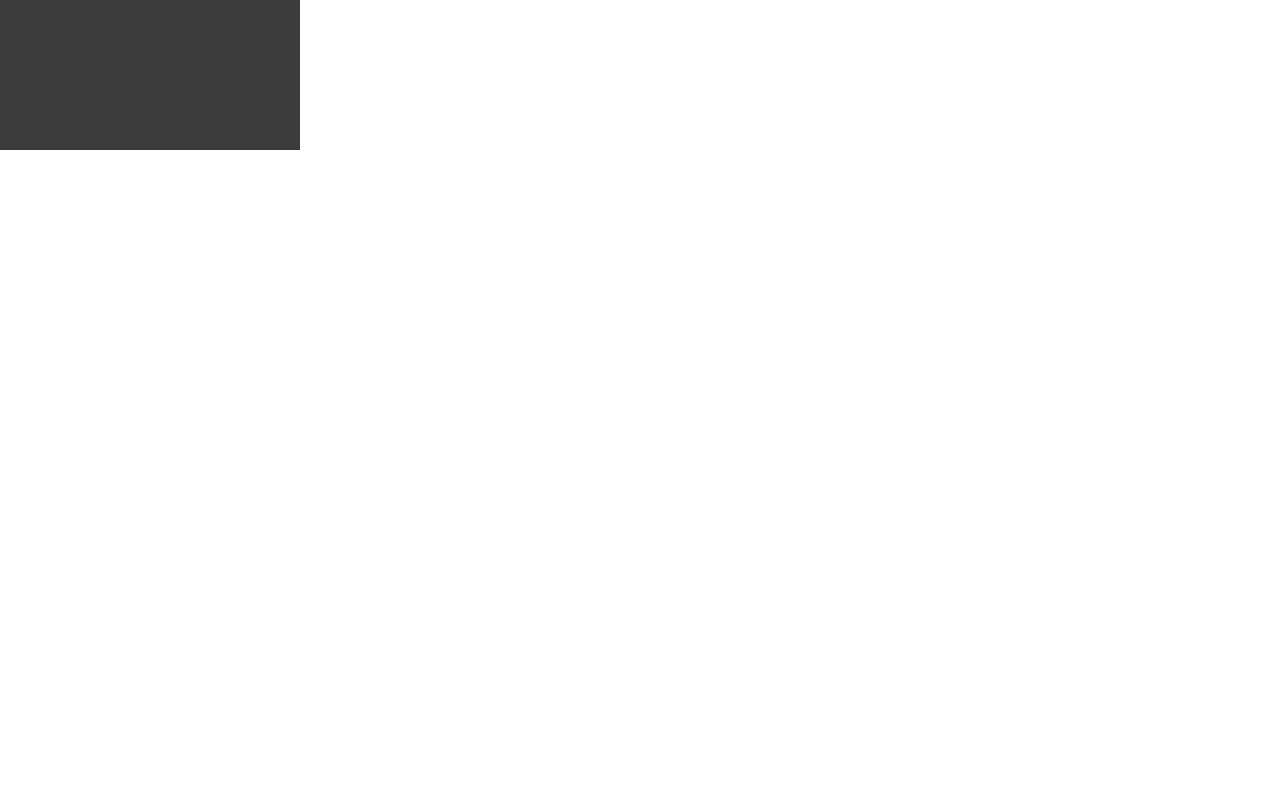
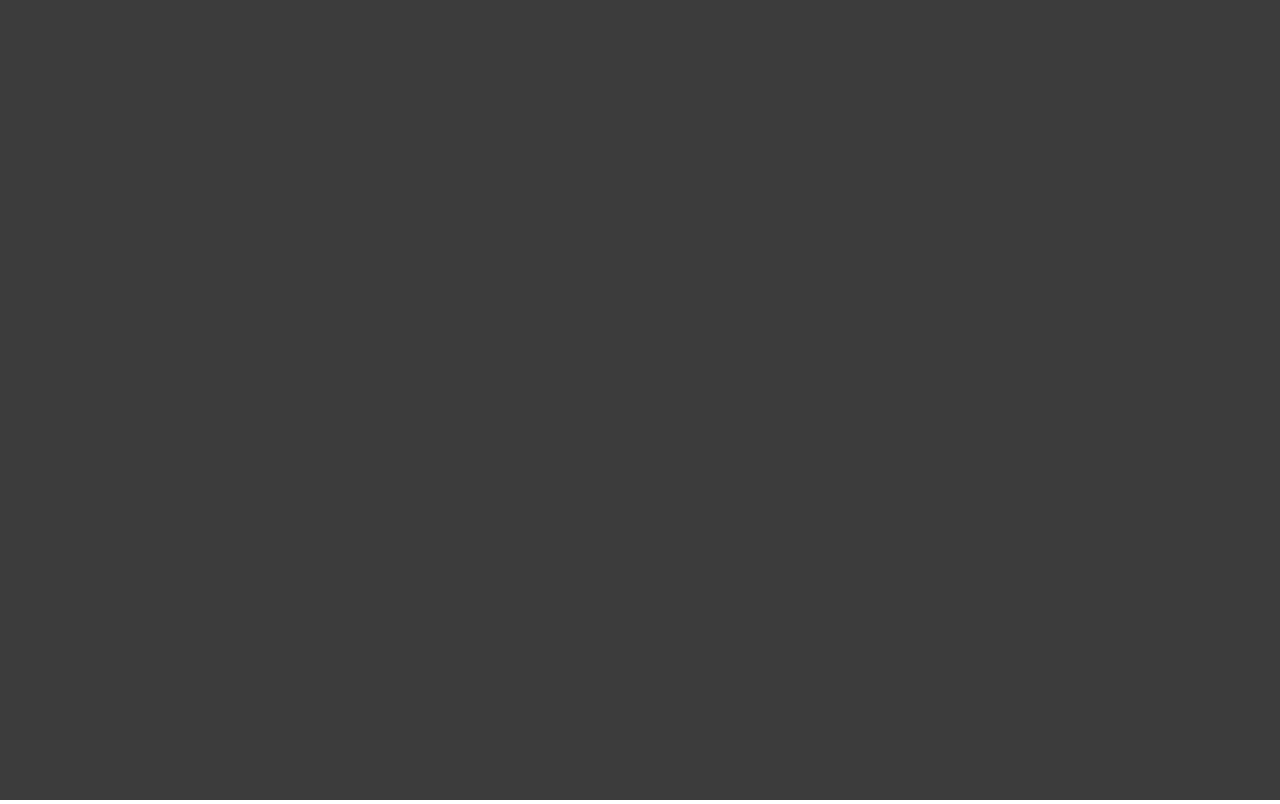
Before and after one commit to davidobodo/floating-balls, a plain HTML site: page index.html in a window 1280 px wide. Drawn offline with Linux system fonts and the light colour scheme.

Commit message:
🎨STYLE: Change canvas dimensions

```diff
--- a/index.html
+++ b/index.html
@@ -25,5 +25,7 @@
     </head>
     <body>
         <canvas id="sandbox"></canvas>
+
+        <script src="script.js"></script>
     </body>
 </html>
--- /dev/null
+++ b/script.js
@@ -0,0 +1,3 @@
+const canvas = document.getElementById("sandbox");
+canvas.width = window.innerWidth;
+canvas.height = window.innerHeight;
```
